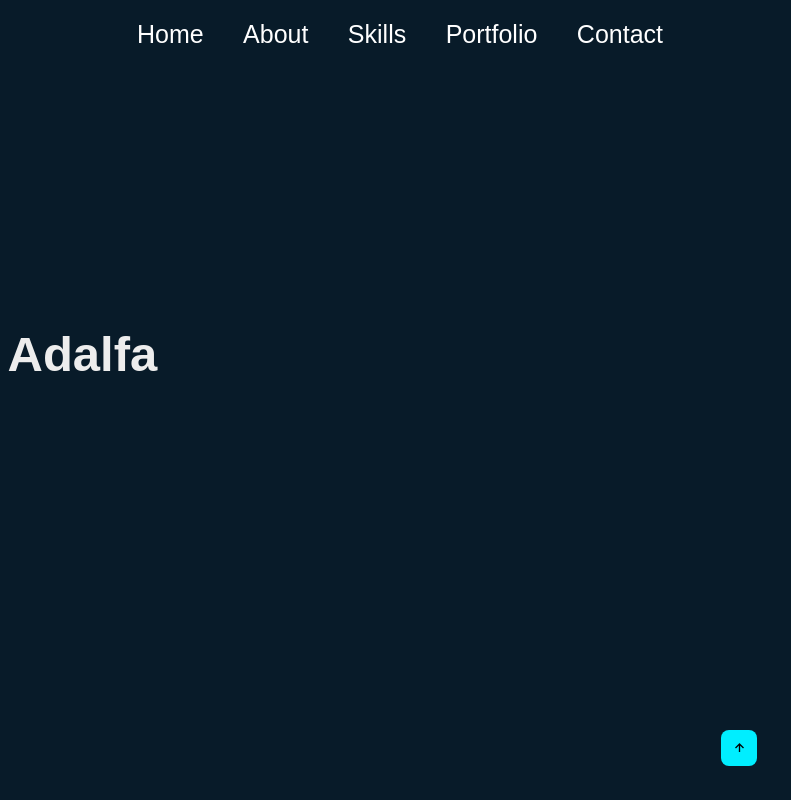
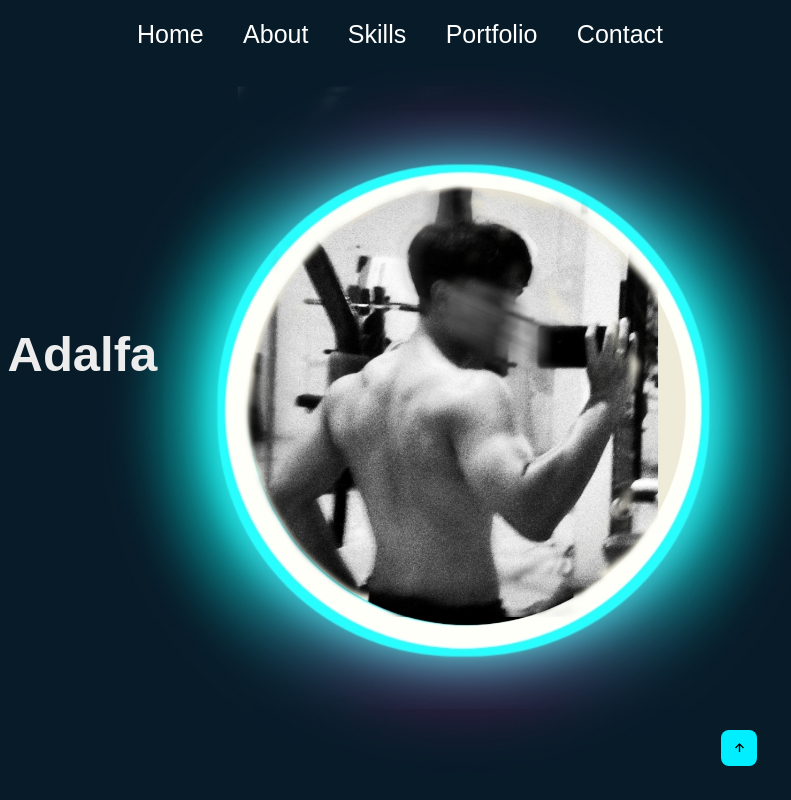
Before and after one commit to orangsuksesc1-eng/Portofolio-rega, a plain HTML site: page index.html in a window 1280 px wide. Shown: the top 800 px of the page, 489-1280 px from the left. Drawn offline with nearby package versions, Linux system fonts and the light colour scheme; a script that the page names is missing.

Commit message:
Update style.ketiga.css

```diff
--- a/style.ketiga.css
+++ b/style.ketiga.css
@@ -56,7 +56,7 @@ header {
     position: relative;
     margin-top: 16px;
     width: 100%;
-    background: url('assets/images/profil2.jpg') no-repeat center center;
+    background: url('profil2.jpg') no-repeat center center;
     height: 100vh;
     background-size: cover;
     display: flex;
```
